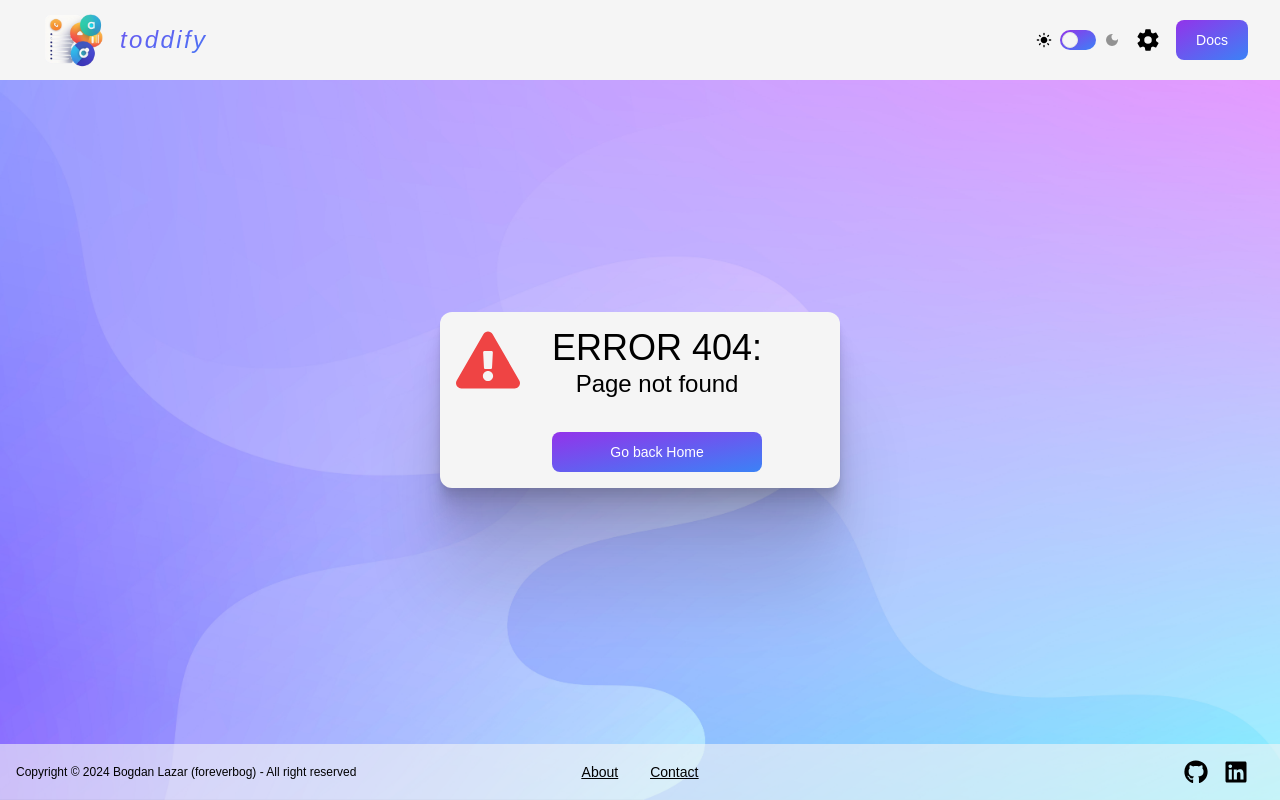
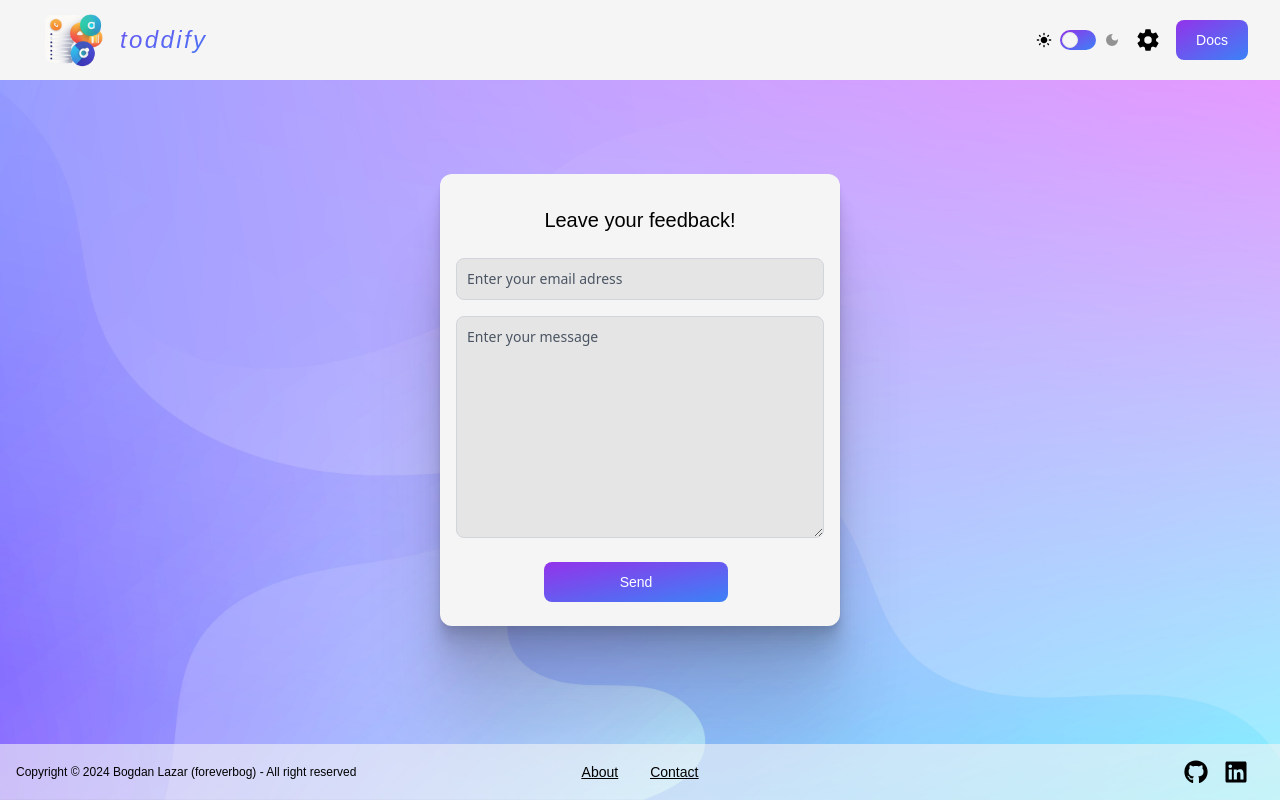
Before and after one commit to foreverbog/Personal, a React (Vite) app: page /contact in a window 1280 px wide. Before the commit this address had no page. Built offline with nearby package versions, Linux system fonts and the light colour scheme; the HTML template or start-up script is replaced by a standard one; a web font is replaced by a local one.

Commit message:
contact page created, form submit redirect back to main, toaster added

```diff
--- a/src/App.jsx
+++ b/src/App.jsx
@@ -2,6 +2,7 @@ import GuestContainer from "./pages/GuestContainer";
 import LoginForm from "./pages/LoginForm";
 import RegisterForm from "./pages/RegisterForm";
 import TodoList from "./pages/TodoList";
+import Contact from "./pages/Contact";
 import NotFound from "./pages/NotFound";
 import NavBar from "./components/NavBar";
 import Footer from "./components/Footer";
@@ -57,7 +58,7 @@ function App() {
   return (
     <>
       <div className="wrapper">
-        <Toaster containerStyle />
+        <Toaster />
         {/* BEFORE LEARNING REACT ROUTE */}
         {/* {!login && !register ? (
           <h1 className="font-title text-neutral-100 text-[4rem] text-center  pt-[200px]  lg:text-[5rem]">
@@ -111,6 +112,7 @@ function App() {
               }
             />
             <Route path="/register" element={<RegisterForm />} />
+            <Route path="/contact" element={<Contact />} />
             <Route path="*" element={<NotFound />} />
           </Routes>
         </AnimatePresence>
--- a/src/components/Footer.jsx
+++ b/src/components/Footer.jsx
@@ -10,8 +10,8 @@ const Footer = () => {
         Copyright © 2024 Bogdan Lazar (foreverbog) - All right reserved
       </p>
       <div className="hidden lg:flex gap-8  grow justify-center items-center text-sm underline">
-        <Link to="/contact">About</Link>
-        <Link to="/docs">Contact</Link>
+        <Link to="/docs">About</Link>
+        <Link to="/contact">Contact</Link>
       </div>
       <div className="  flex gap-4  items-center justify-center lg:justify-self-end  mr-4">
         <a href="https://github.com/foreverbog/React-Todo-App" target="_blank">
--- /dev/null
+++ b/src/pages/Contact.jsx
@@ -0,0 +1,53 @@
+import { motion } from "framer-motion";
+import toast from "react-hot-toast";
+import { useNavigate } from "react-router-dom";
+const Contact = () => {
+  const handleSubmit = (e) => {
+    e.preventDefault();
+    toast.success("Your message has been successfully submitted.", {
+      duration: 3000,
+      className:
+        "font-title text-xs bg-primary-light  dark:bg-white/60 dark:text-primary-dark",
+    });
+    navigate("/");
+  };
+  const navigate = useNavigate();
+  return (
+    <motion.div
+      className="form main__container"
+      initial={{ opacity: 0 }}
+      animate={{ opacity: 1 }}
+      exit={{ opacity: 0 }}
+      transition={{ duration: 0.3 }}
+    >
+      <h1 className="font-title text-center text-xl m-4 dark:text-white/60">
+        Leave your feedback!
+      </h1>
+      <form
+        onSubmit={handleSubmit}
+        className="flex flex-col gap-2 items-center justify-center"
+      >
+        <input
+          type="text"
+          id="email"
+          name="email"
+          placeholder="Enter your email adress"
+          required
+          className="loginInput"
+        />
+        <textarea
+          name="message"
+          id="message"
+          cols="30"
+          rows="10"
+          placeholder="Enter your message"
+          required
+          className="loginInput"
+        ></textarea>
+        <button className="createBtn font-title w-1/2 mt-4">Send</button>
+      </form>
+    </motion.div>
+  );
+};
+
+export default Contact;
```
